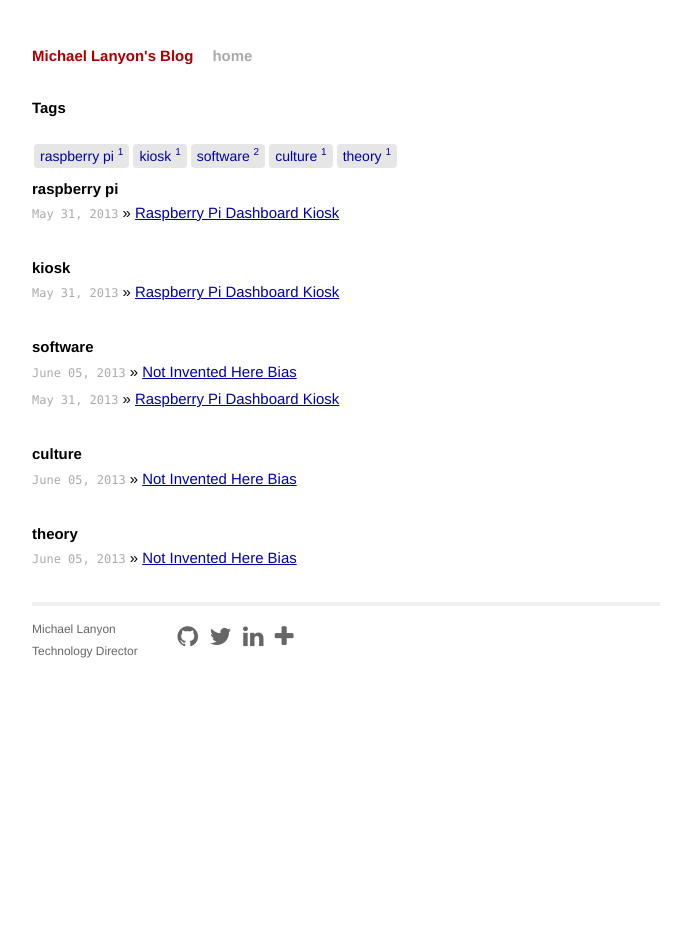
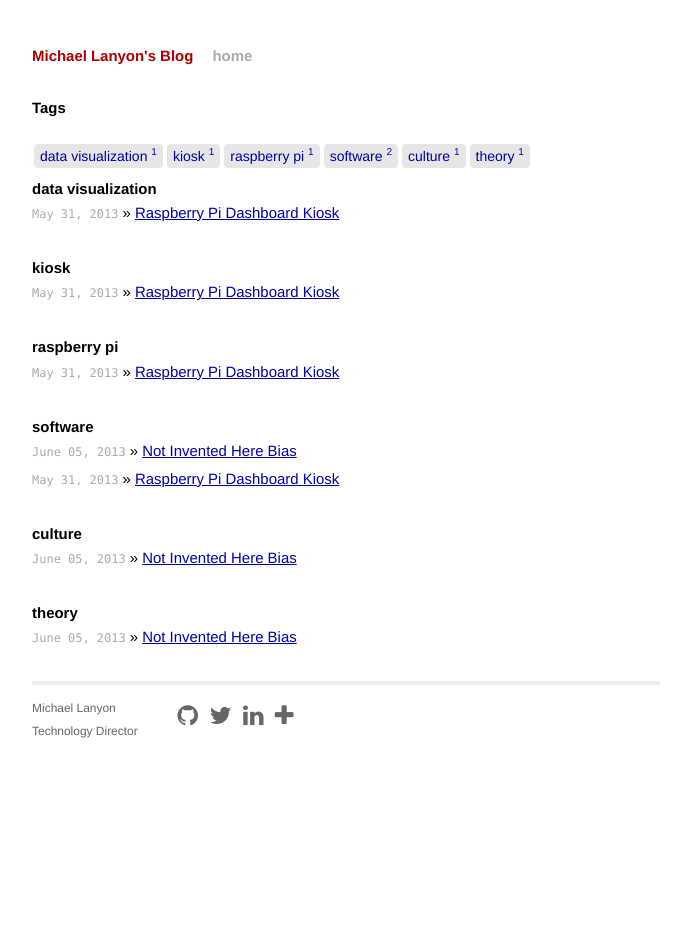
Before and after one commit to lanyonm/lanyonm.github.io, a Jekyll site: the page built from tags.html, in a window 1280 px wide. Shown: the whole page, without its empty margins (294-985 px from the left). Built offline with Jekyll 4.4.1, drawn with Linux system fonts in a browser that asks for light colours.

Commit message:
put photo up top

```diff
--- a/_posts/2013-05-31-pi-dashboard-kiosk.md
+++ b/_posts/2013-05-31-pi-dashboard-kiosk.md
@@ -3,11 +3,16 @@
 title: "Raspberry Pi Dashboard Kiosk"
 description: "How to create a Raspberry Pi based dashboard kiosk"
 category: articles
-tags: [raspberry pi, kiosk, software]
+tags: [data visualization, kiosk, raspberry pi, software]
 comments: true
 ---
 
 A while back I saw [this post](http://pivotallabs.com/using-a-raspberry-pi-as-an-information-radiator/) from Pivotal Labs about using a Raspberry Pi as a kiosk.  I immediately thought of using a Pi to display Graphite graphs at work.  It took an ashamedly long time to order the Pi, but under an hour to get it configured.
+
+<figure>
+  <a href="{{ site.url }}/images/pi-kiosk.jpg"><img src="{{ site.url }}/images/pi-kiosk.jpg"></a>
+  <figcaption>The full setup - with the Pi exposed.</figcaption>
+</figure>
 
 Configuring the Pi to be a kiosk was pretty easy.  The idea is to have the Pi boot to a full-screen browser that loads a predetermined page.  Additionally, I installed VNC so that I could view the desktop remotely if necessary.
 
@@ -57,9 +62,4 @@
 
 That should be all you need to do to get the Pi configured.  I use [RealVNC](http://www.realvnc.com/download/viewer/) to connect to the Pi.
 
-<figure>
-  <a href="{{ site.url }}/images/pi-kiosk.jpg"><img src="{{ site.url }}/images/pi-kiosk.jpg"></a>
-  <figcaption>The full setup - with the Pi exposed.</figcaption>
-</figure>
-
 If I've left something out, please leave a comment and let me know.
```
